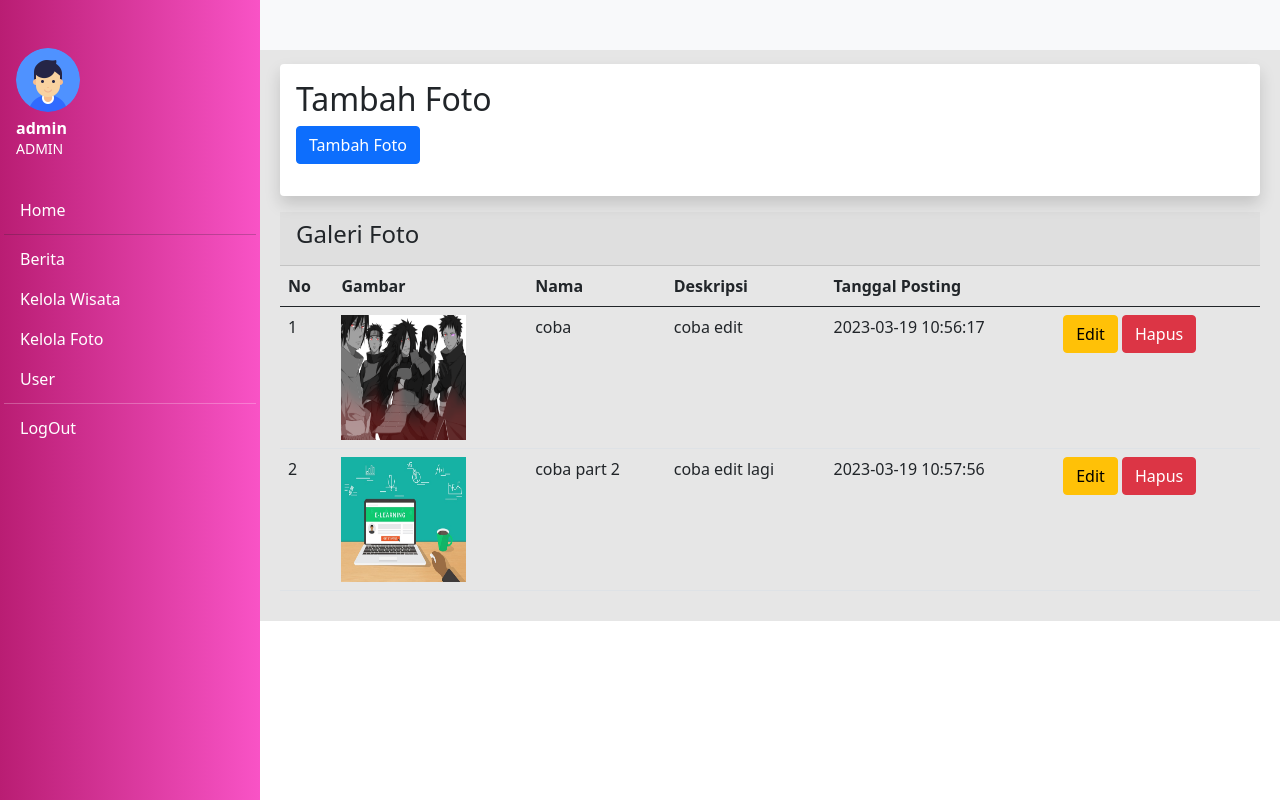
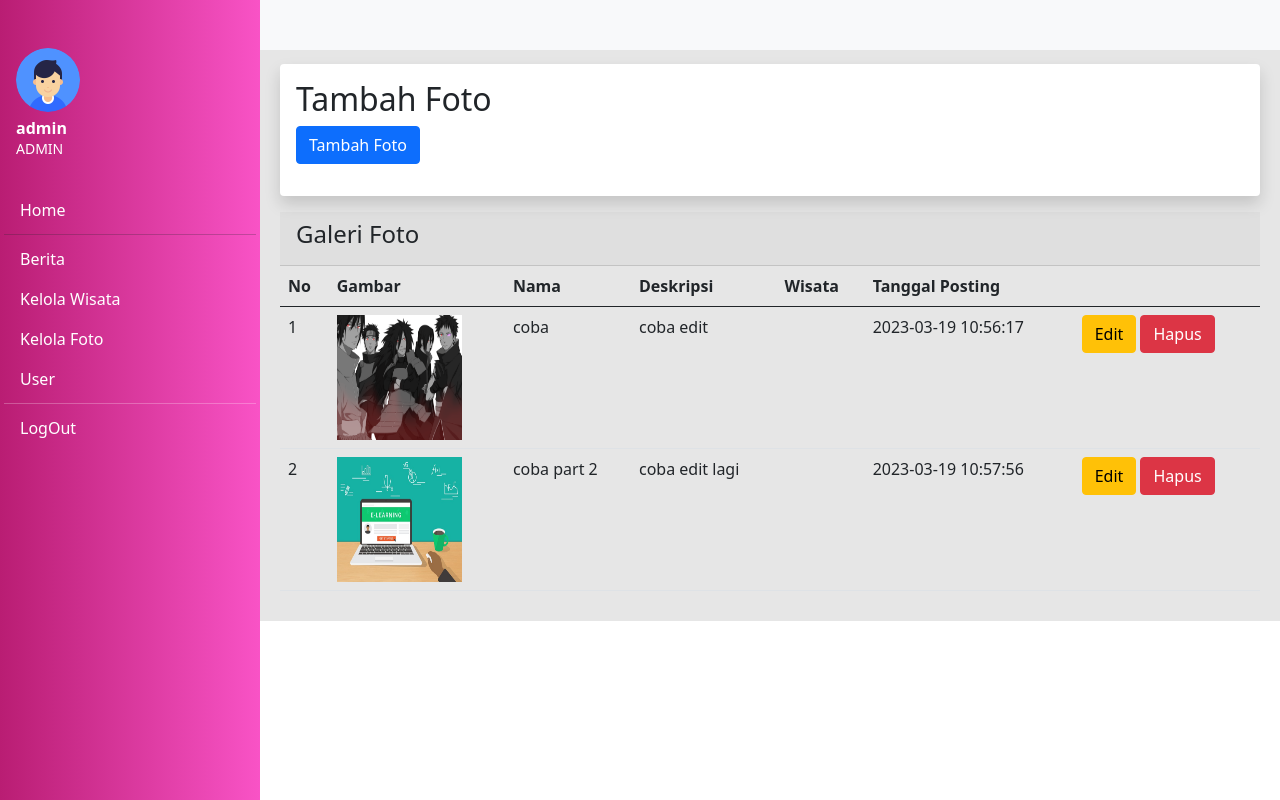
Before and after one commit to deasalsabilla/bukit-kunci, a PHP site: page /admin/menu/kelolafoto/index.php in a window 1280 px wide. Run offline with PHP 8.4, Linux system fonts and the light colour scheme; a user stored in the database is signed in; data comes from the database, SQL or seed files in the repository; data that the repository does not hold is empty.

Commit message:
menampilkan select wisata di kelola foto ke tabel

```diff
--- a/admin/menu/kelolafoto/index.php
+++ b/admin/menu/kelolafoto/index.php
@@ -265,6 +265,7 @@ session_start();
                                 <th>Gambar</th>
                                 <th>Nama</th>
                                 <th>Deskripsi</th>
+                                <th>Wisata</th>
                                 <th>Tanggal Posting</th>
                                 <th></th>
                             </tr>
@@ -280,6 +281,7 @@ session_start();
                                     <td><img src="img/<?php echo $hasil['postimage'] ?>" width="125px" height="125px"></td>
                                     <td><?php echo $hasil['nama'] ?></td>
                                     <td><?php echo $hasil['caption'] ?></td>
+                                    <td><?php echo $hasil['wisata'] ?></td>
                                     <td><?php echo $hasil['postDate'] ?></td>
                                     <td>
                                         <button class="btn btn-warning"><a href="edit.php?id=<?php echo $hasil['id']; ?>" style="color: black; text-decoration:none;">Edit</a></button>
```
